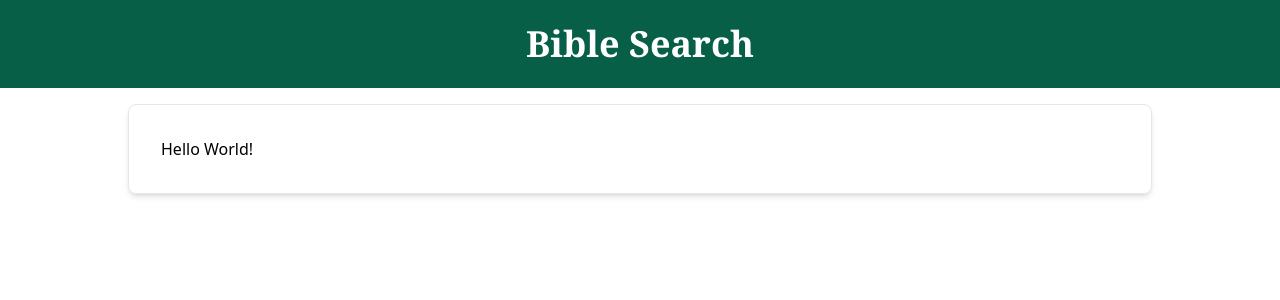
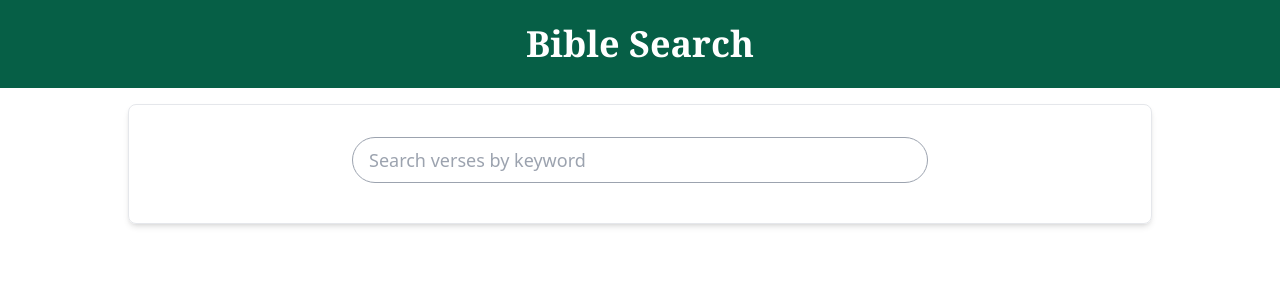
Before and after one commit to joelboersma/bible-search, a Vue app: page / in a window 1280 px wide. Shown: the top 300 px of the page. Built offline with nearby package versions, Linux system fonts and the light colour scheme.

Commit message:
initial search view

```diff
--- a/src/App.vue
+++ b/src/App.vue
@@ -1,5 +1,6 @@
 <script setup>
 import Header from "./components/Header.vue";
+import SearchView from "./views/SearchView.vue";
 </script>
 
 <template>
@@ -9,7 +10,7 @@ import Header from "./components/Header.vue";
       <div
         class="border border-solid border-gray-200 w-full max-w-screen-lg p-8 rounded-lg shadow-md"
       >
-        Hello World!
+        <SearchView />
       </div>
     </div>
   </main>
--- a/src/components/SearchBar.vue
+++ b/src/components/SearchBar.vue
@@ -1,11 +1,12 @@
 <script setup>
-import { ref, defineEmits } from "vue";
+import { ref, defineProps, defineEmits } from "vue";
 
 const searchQuery = ref("");
+const props = defineProps(["placeholder"]);
 const emit = defineEmits(["search"]);
 
 function submitForm() {
-  emit("search", searchQuery);
+  emit("search", searchQuery.value);
 }
 </script>
 
@@ -14,8 +15,8 @@ function submitForm() {
     <input
       v-model="searchQuery"
       type="text"
-      placeholder="Search a passage"
-      class="border-gray-400"
+      :placeholder="props.placeholder"
+      class="border border-solid px-4 py-2 mb-2 rounded-full border-gray-400 w-full text-lg"
     />
   </form>
 </template>
--- /dev/null
+++ b/src/views/SearchView.vue
@@ -0,0 +1,20 @@
+<script setup>
+import { ref } from "vue";
+import SearchBar from "../components/SearchBar.vue";
+
+const searchQuery = ref("");
+function handleSearch(query) {
+  searchQuery.value = query;
+}
+</script>
+
+<template>
+  <div class="flex justify-center w-full">
+    <SearchBar
+      @search="handleSearch"
+      placeholder="Search verses by keyword"
+      class="w-full max-w-xl"
+    ></SearchBar>
+  </div>
+  <p>{{ searchQuery }}</p>
+</template>
```
